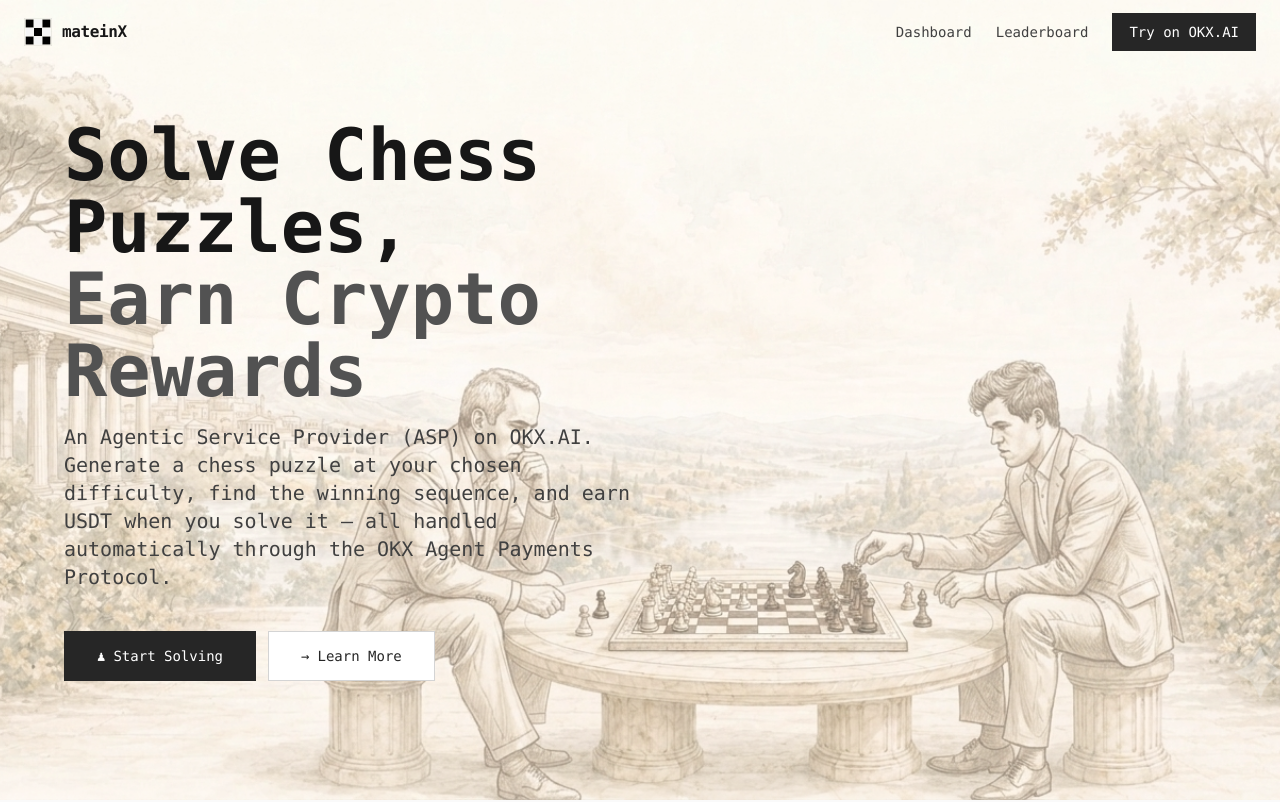
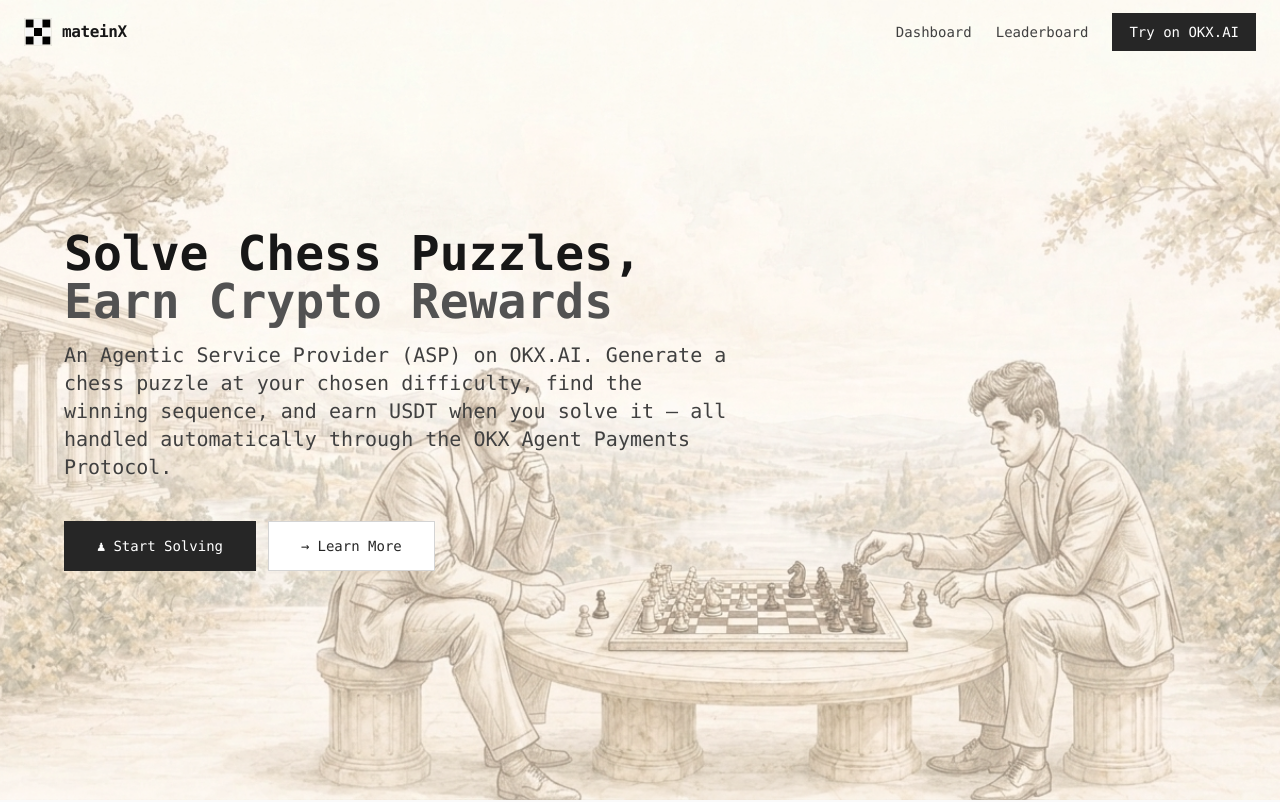
Before and after one commit to youvandra/mateinX, a Next.js app in the folder frontend/: page / in a window 1280 px wide. Shown: the top 802 px of the page. Built offline with nearby package versions, Linux system fonts and the light colour scheme.

Commit message:
Smaller title text, wider content area

```diff
--- a/frontend/src/app/page.tsx
+++ b/frontend/src/app/page.tsx
@@ -12,8 +12,8 @@ export default function Home() {
       >
         <div className="absolute inset-0 bg-white/30" />
         <div className="relative z-10 w-full px-8 md:px-16 py-24">
-          <div className="max-w-xl">
-            <h1 className="text-4xl md:text-7xl font-bold text-terminal-900 leading-tight">
+          <div className="max-w-2xl">
+            <h1 className="text-3xl md:text-5xl font-bold text-terminal-900 leading-tight">
               Solve Chess Puzzles,<br />
               <span className="text-terminal-600">Earn Crypto Rewards</span>
             </h1>
```
